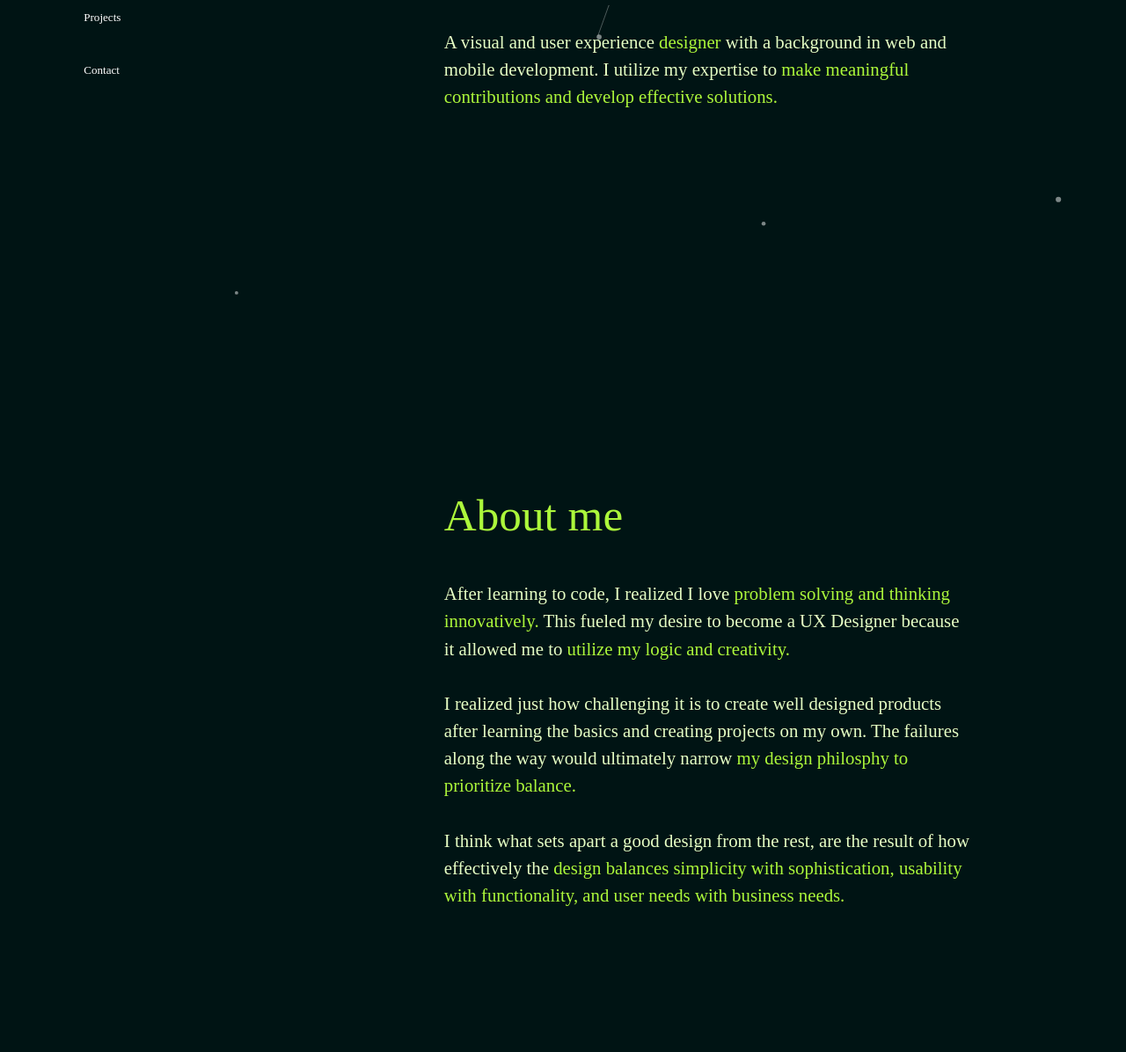
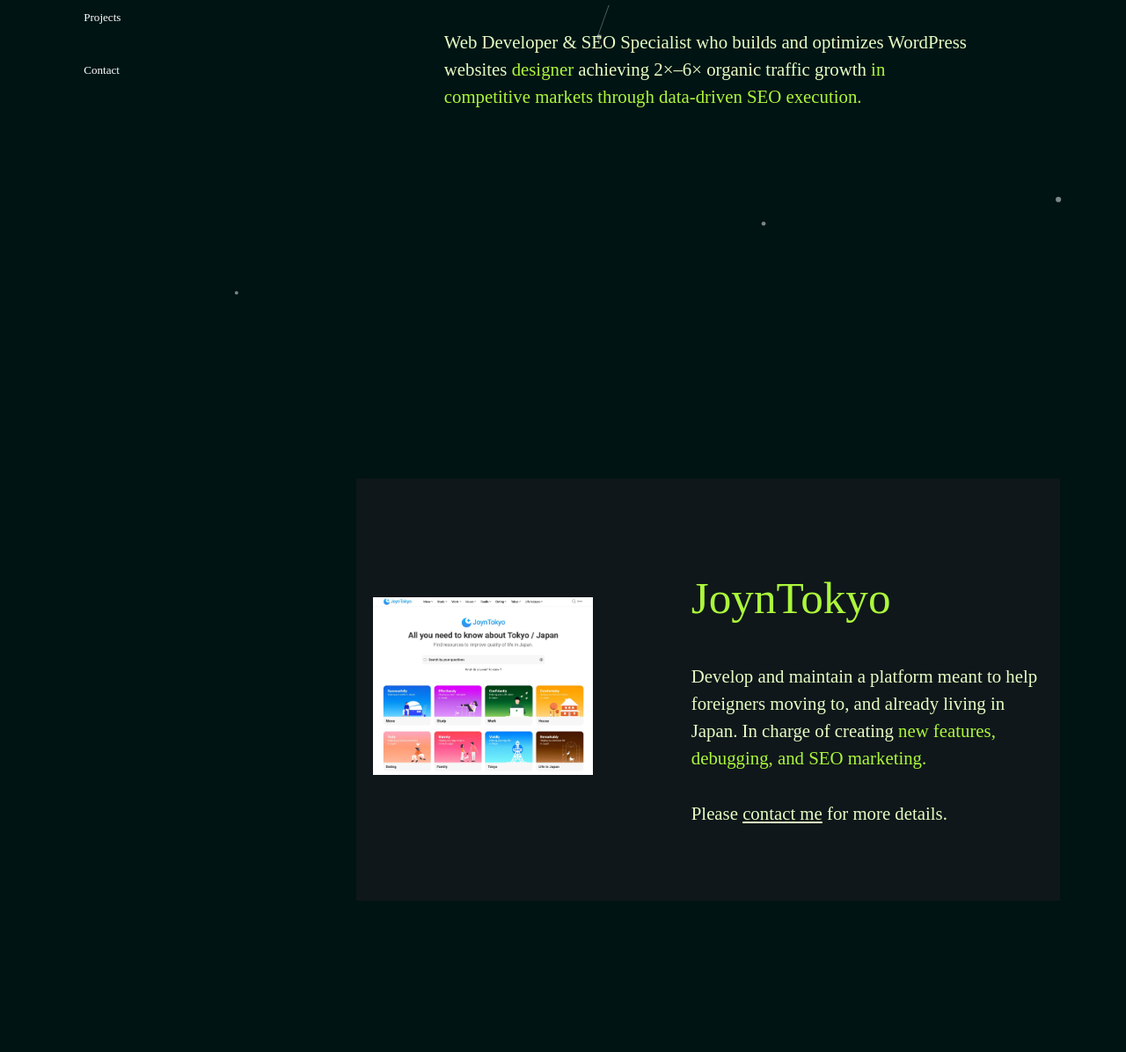
Before and after one commit to AngTsogneme/PortfolioV2, a plain HTML site: page DesignPortfolio/index.html in a window 1280 px wide. Shown: the part 424-1620 px from the top of the page at 88% size. Drawn offline with nearby package versions, Linux system fonts and the light colour scheme.

Commit message:
above fold message update

```diff
--- a/DesignPortfolio/index.html
+++ b/DesignPortfolio/index.html
@@ -33,27 +33,9 @@
             <div class = "home-message">
                 <h3>Hi,</h3>
                 <h1>I'm Ang.</h1>
-
-                <p> A visual and user experience <span class="highlighted-words">designer</span> with a background in web and mobile development.
-                    I utilize my expertise to <span class="highlighted-words">make meaningful contributions and develop effective solutions.</span></p>
-            </div>
-        </div>
-        <div class = "about-container">
-            <div class = "about-inner fade-in-bottom">
-                <h1> About me </h1>
-                <p>
-                    After learning to code, I realized I love <span class="highlighted-words">problem solving and thinking innovatively.</span> This fueled
-                    my desire to become a UX Designer because it allowed me to <span class="highlighted-words">utilize my logic and creativity. </span>
-                    <br/>
-                    <br/>
-                    I realized just how challenging it is to create well designed products after learning the basics and
-                    creating projects on my own. The failures along the way would ultimately narrow <span class="highlighted-words">my design
-                    philosphy to prioritize balance. </span>
-                    <br/>
-                    <br/>
-                    I think what sets apart a good design from the rest, are the result of how effectively the <span class="highlighted-words">
-                    design balances simplicity with sophistication, usability with functionality, and user needs with business needs.</span>
-                </p>
+                <p> Web Developer & SEO Specialist who builds and optimizes WordPress websites
+                    <span class="highlighted-words">designer</span> achieving 2×–6× organic traffic growth <span class="highlighted-words">
+                        in competitive markets through data-driven SEO execution.</span></p>
             </div>
         </div>
 
```
Also changed, not shown: 1 other file.
